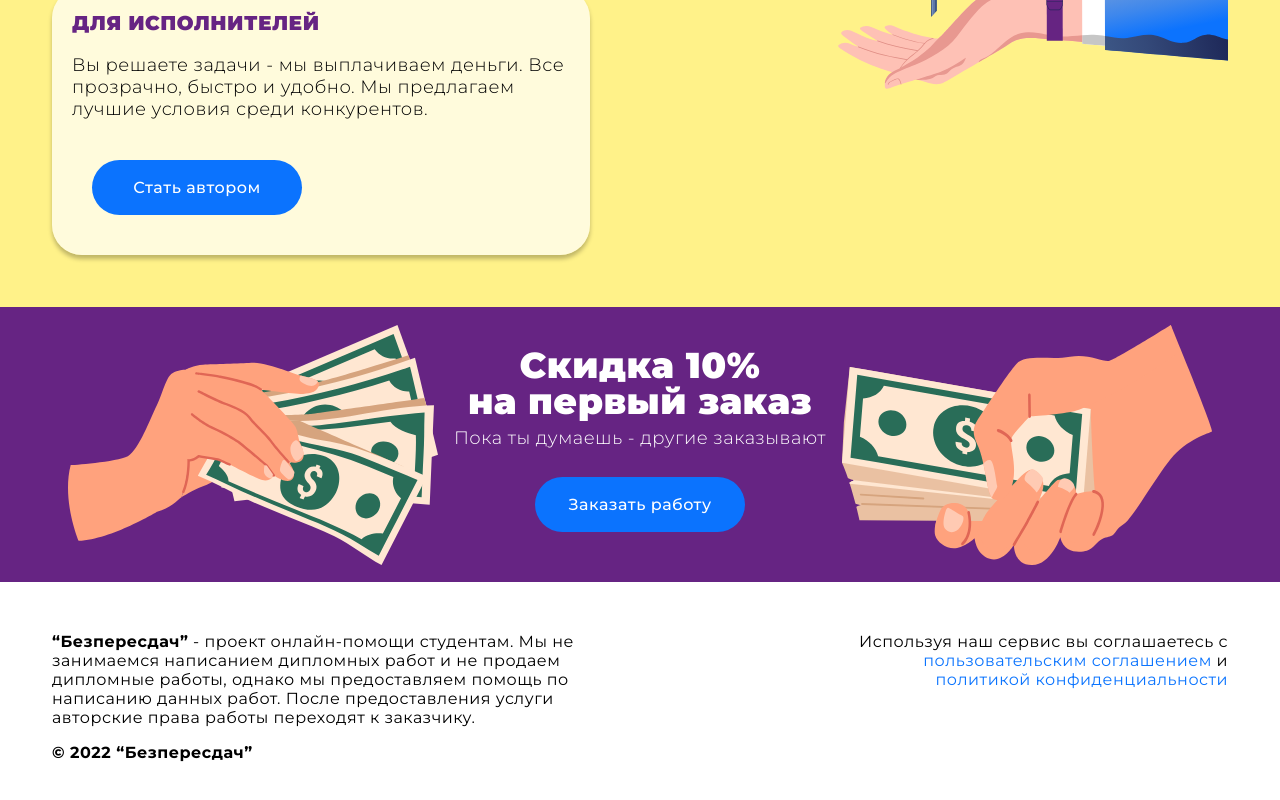
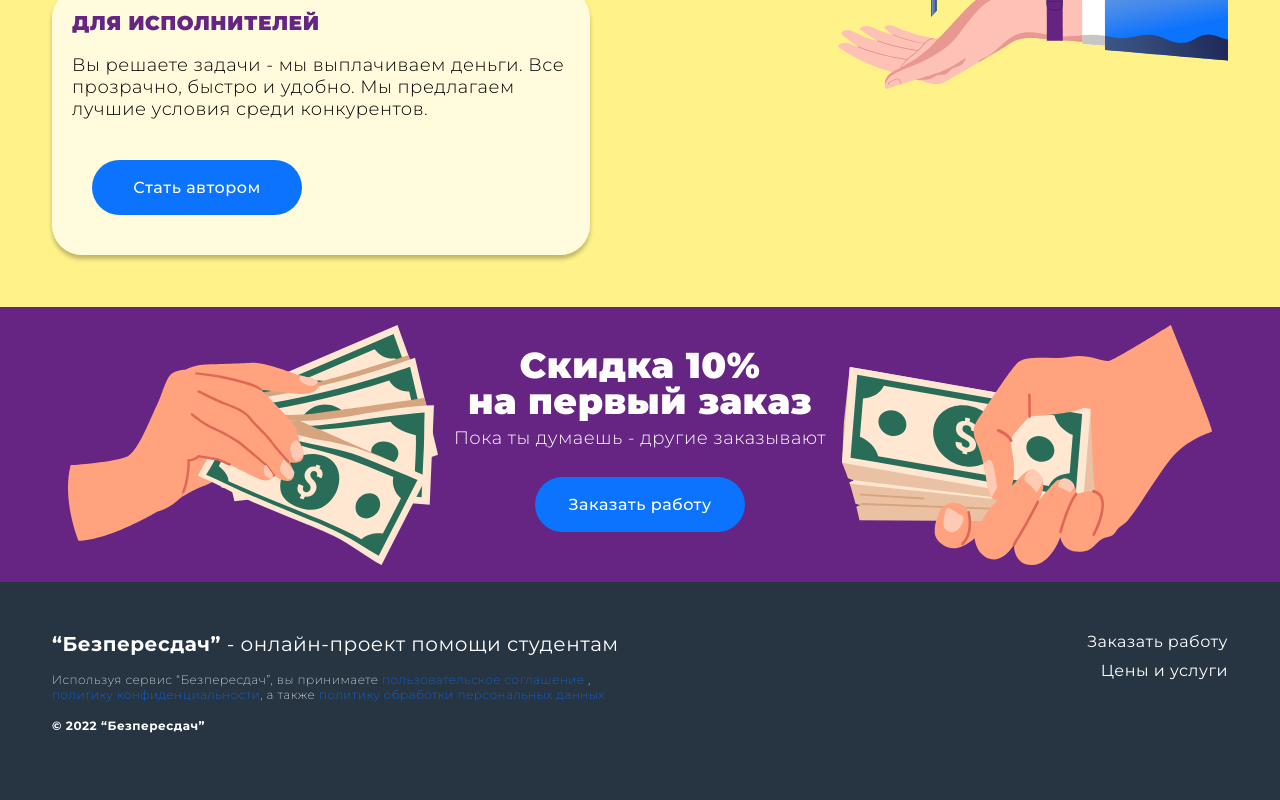
Before and after one commit to bezperesdach/bezperesdach_frontend, a Next.js app: page / in a window 1280 px wide. Shown: the part 2934-3734 px from the top of the page. Before the commit the page ends 3712 px from the top, so only its background shows below. Built offline with nearby package versions, Linux system fonts and the light colour scheme.

Commit message:
fix: edit footer

```diff
--- a/components/footer/footer.module.css
+++ b/components/footer/footer.module.css
@@ -1,9 +1,33 @@
 .footer {
   display: flex;
+  height: 290px;
   flex-direction: row;
   justify-content: space-between;
   padding-top: 50px;
   padding-bottom: 16px;
+}
+
+.colored_background {
+  --bg-color: rgb(39 52 66 / 100%);
+
+  background-color: var(--bg-color);
+  box-shadow: 0 0 0 100vmax var(--bg-color);
+  clip-path: inset(0 -100vmax);
+  color: rgb(255 255 255);
+}
+
+.footer_text h2 {
+  font-size: 20px;
+  font-style: normal;
+  font-weight: 400;
+  line-height: 24px;
+}
+
+.footer_text p {
+  font-size: 12px;
+  font-style: normal;
+  font-weight: 200;
+  line-height: 15px;
 }
 
 .link {
@@ -14,10 +38,17 @@
   text-decoration: underline;
 }
 
+.footer_agreements .link {
+  color: white;
+}
+
 @media screen and (min-width: 769px) {
   .footer_agreements {
+    display: flex;
     width: 50%;
     max-width: 380px;
+    flex-direction: column;
+    gap: 10px;
     text-align: right;
   }
 
@@ -42,4 +73,11 @@
     flex-direction: column;
     gap: 16px;
   }
+
+  .footer_agreements {
+    display: flex;
+    flex-direction: column;
+    padding-bottom: 20px;
+    gap: 10px;
+  }
 }
--- a/components/footer/footer.tsx
+++ b/components/footer/footer.tsx
@@ -4,28 +4,37 @@ import styles from "./footer.module.css";
 
 export const Footer = () => {
   return (
-    <footer className={styles.footer}>
+    <footer className={`${styles.footer} ${styles.colored_background}`}>
       <div className={styles.footer_text}>
+        <h2>
+          <strong>“Безпересдач”</strong> - онлайн-проект помощи студентам
+        </h2>
         <p>
-          <strong>“Безпересдач”</strong> - проект онлайн-помощи студентам. Мы не занимаемся написанием дипломных работ и не продаем
-          дипломные работы, однако мы предоставляем помощь по написанию данных работ. После предоставления услуги авторские права работы
-          переходят к заказчику.
+          Используя сервис “Безпересдач”, вы принимаете{" "}
+          <Link href="/documents/terms-of-use.pdf" className={styles.link}>
+            пользовательское соглашение
+          </Link>{" "}
+          ,{" "}
+          <Link href="/documents/processing-policy.pdf" className={styles.link}>
+            политику конфиденциальности
+          </Link>
+          , а также
+          <Link href="/documents/processing-policy.pdf" className={styles.link}>
+            {" "}
+            политику обработки персональных данных
+          </Link>
         </p>
         <p>
           <strong>© 2022 “Безпересдач”</strong>
         </p>
       </div>
       <div className={styles.footer_agreements}>
-        <p>
-          Используя наш сервис вы соглашаетесь с{" "}
-          <Link href="/documents/terms-of-use.pdf" className={styles.link}>
-            пользовательским соглашением
-          </Link>{" "}
-          и{" "}
-          <Link href="/documents/processing-policy.pdf" className={styles.link}>
-            политикой конфиденциальности
-          </Link>
-        </p>
+        <Link href="/order" className={styles.link}>
+          Заказать работу
+        </Link>{" "}
+        <Link href="/price" className={styles.link}>
+          Цены и услуги
+        </Link>{" "}
       </div>
     </footer>
   );
```
